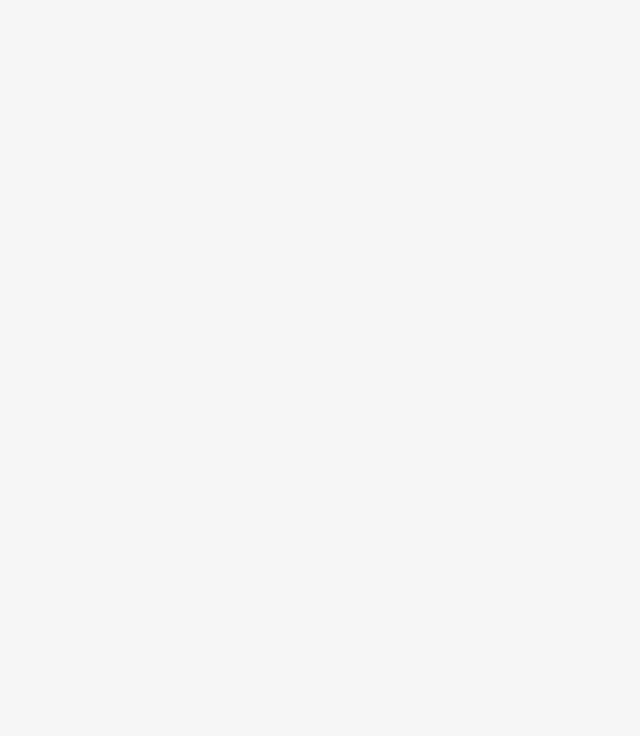
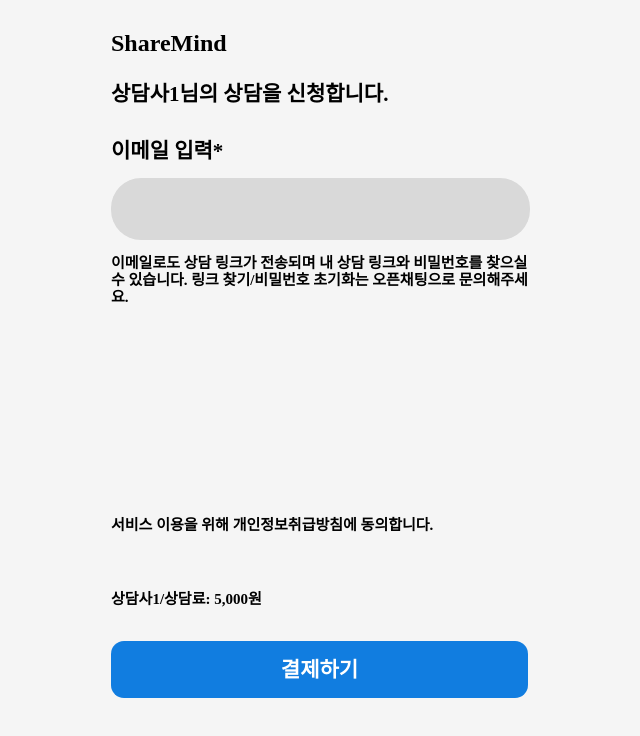
Before and after one commit to rmdnps10/sharemind-client, a React (Create React App) app: page /request/1 in a window 1280 px wide. Before the commit this address had no page. Shown: the top 736 px of the page, without its empty margins (319-959 px from the left). Built offline with nearby package versions, Linux system fonts and the light colour scheme; a web font is replaced by a local one.

Commit message:
chore: uuid 생성 라이브러리 다운로드

```diff
--- a/package.json
+++ b/package.json
@@ -16,7 +16,8 @@
     "recoil": "^0.7.7",
     "styled-components": "^6.1.0",
     "styled-normalize": "^8.1.0",
-    "typescript": "^4.9.5"
+    "typescript": "^4.9.5",
+    "uuid": "^9.0.1"
   },
   "scripts": {
     "start": "react-scripts start",
--- a/src/Router.tsx
+++ b/src/Router.tsx
@@ -10,12 +10,12 @@
   return (
     <>
       <Routes>
-        <Route path="/request" element={<RequestPage />} />
+        <Route path="/request/:counselorid" element={<RequestPage />} />
         <Route path="/payment" element={<PaymentPage />} />
         <Route path="/counselLink" element={<CounselLinkPage />} />
         <Route path="/rating" element={<RatingPage />} />
-        <Route path="/chat" element={<ChatRoomPage/>}></Route>
-        <Route path="/admin" element={<AdminPage/>}></Route>
+        <Route path="/chat" element={<ChatRoomPage />}></Route>
+        <Route path="/admin" element={<AdminPage />}></Route>
       </Routes>
     </>
   );
--- a/src/api/axios.js
+++ b/src/api/axios.js
@@ -1,5 +1,5 @@
 import axios from 'axios';
 
-export const instace = axios.create('/', {
-  header: {},
+export const instace = axios.create({
+  baseURL: 'sharemindapp.com/api/v0',
 });
--- a/src/components/request/RequestHeader.tsx
+++ b/src/components/request/RequestHeader.tsx
@@ -1,10 +1,14 @@
+import { useParams } from 'react-router-dom';
 import styled from 'styled-components';
 //나중에 상담사 번호가져오기
 export const RequestHeader = () => {
+  const params = useParams();
   return (
     <RequestHeaderContainer>
       <HeaderText>ShareMind</HeaderText>
-      <HeaderSubText>상담사#님의 상담을 신청합니다.</HeaderSubText>
+      <HeaderSubText>
+        상담사{params.counselorid}님의 상담을 신청합니다.
+      </HeaderSubText>
     </RequestHeaderContainer>
   );
 };
--- a/src/pages/RequestPage.tsx
+++ b/src/pages/RequestPage.tsx
@@ -1,4 +1,4 @@
-import { EmailInput, RequestHeader } from 'components/request';
+import { EmailInput, RequestHeader } from 'components/Request';
 import styled from 'styled-components';
 
 const RequestPage = () => {
```
Also changed, not shown: 1 other file (tests, documents, lock files or other folders).
